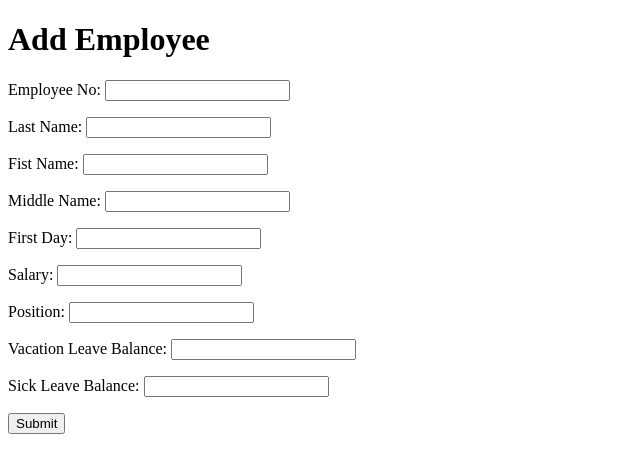
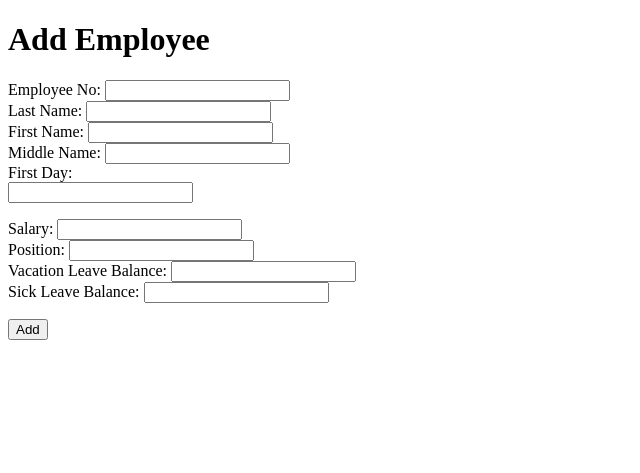
Before and after one commit to TjDMC/dictci, a CodeIgniter app: the page made by application/views/employee/add.php in a window 1280 px wide. Shown: the top 473 px of the page, without its empty margins (0-640 px from the left). Run offline with CodeIgniter, Linux system fonts and the light colour scheme.

Commit message:
bootstrappping pt.3

```diff
--- a/application/views/employee/add.php
+++ b/application/views/employee/add.php
@@ -6,36 +6,53 @@ defined('BASEPATH') OR exit('No direct script access allowed');
     <div>
         <h1>Add Employee</h1>
     </div>
-    <form>
+    <form ng-submit="add()">
+        <div class="form-group autocomplete">
+            <label>Employee No: </label>
+            <input class="form-control" type="text" ng-model="employee.emp_no" pattern="[0-9]{7}" required>
+        </div>
+        <div class="form-group autocomplete">
+            <label>Last Name: </label>
+            <input class="form-control" type="text" ng-model="employee.last_name" required>
+        </div>
+        <div class="form-group autocomplete">
+            <label>First Name: </label>
+            <input class="form-control" type="text" ng-model="employee.first_name" required>
+        </div>
+        <div class="form-group autocomplete">
+            <label>Middle Name: </label>
+            <input class="form-control" type="text" ng-model="employee.middle_name" required>
+        </div>
+        <div class="dropdown form-group" style="max-width:400px">
+            <label>First Day:</label>
+            <a id="firstday" data-toggle="dropdown" data-target="dropdown" href="#">
+                <div class="input-group">
+                    <input data-date-time-input="MMMM DD, YYYY" class="form-control" type="text" data-ng-model="employee.first_day">
+                    <span class="input-group-addon"><i class="far fa-calendar-alt"></i></span>
+                </div>
+            </a>
+            <ul class="dropdown-menu">
+                <datetimepicker  data-ng-model="employee.first_day" data-datetimepicker-config="{ dropdownSelector:'#firstday',minView:'day' }"></datetimepicker>
+            </ul>
+        </div>
+        <div class="form-group autocomplete">
+            <label>Salary: </label>
+            <input class="form-control" type="text" ng-model="employee.salary">
+        </div>
+        <div class="form-group autocomplete">
+            <label>Position: </label>
+            <input class="form-control" type="text" ng-model="employee.position">
+        </div>
+        <div class="form-group autocomplete" ng-init="employee.vac_leave_bal=0">
+            <label>Vacation Leave Balance: </label>
+            <input class="form-control" type="number" ng-model="employee.vac_leave_bal" required>
+        </div>
+        <div class="form-group autocomplete" ng-init="employee.sick_leave_bal=0">
+            <label>Sick Leave Balance: </label>
+            <input class="form-control" type="number" ng-model="employee.sick_leave_bal" required>
+        </div>
         <p>
-            Employee No: <input type="text" ng-model="employee.emp_no"/>
-        </p>
-        <p>
-            Last Name: <input type="text" ng-model="employee.last_name"/>
-        </p>
-        <p>
-            Fist Name: <input type="text" ng-model="employee.first_name"/>
-        </p>
-        <p>
-            Middle Name: <input type="text" ng-model="employee.middle_name"/>
-        </p>
-        <p>
-            First Day: <input type="text" ng-model="employee.first_day"/>
-        </p>
-        <p>
-            Salary: <input type="text" ng-model="employee.salary"/>
-        </p>
-        <p>
-            Position: <input type="text" ng-model="employee.position"/>
-        </p>
-        <p>
-            Vacation Leave Balance: <input type="text" ng-model="employee.vac_leave_bal"/>
-        </p>
-        <p>
-            Sick Leave Balance: <input type="text" ng-model="employee.sick_leave_bal"/>
-        </p>
-        <p>
-            <input type="Submit" ng-click="add()"/>
+            <button class="btn btn-primary" type="Submit">Add</button>
         </p>
     </form>
 </div>
```
Also changed, not shown: application/views/employee/display.php (+4 -6 lines).
